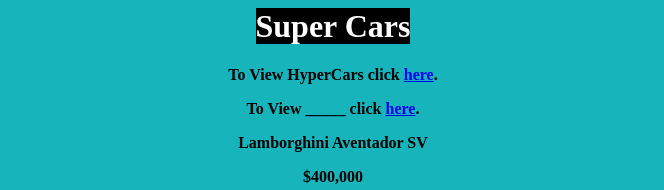
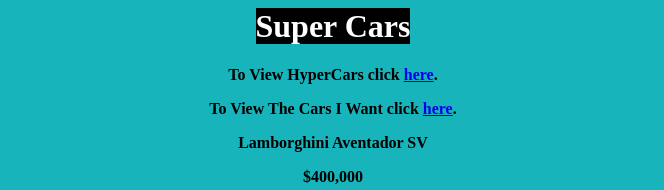
Before and after one commit to RealDealHolyfield/RealDealHolyfield.github.io, a plain HTML site: page index.html in a window 1280 px wide. Shown: the top 190 px of the page, without its empty margins (307-971 px from the left). Drawn offline with Linux system fonts and the light colour scheme.

Commit message:
Update index.html

```diff
--- a/index.html
+++ b/index.html
@@ -2,7 +2,7 @@
 <h1 style="text-align: center;"><span style="background-color: #000000; color: #ffffff;">Super Cars</span></h1>
 <body bgcolor="17B4BB">
 <p style="text-align: center;"><strong>To View HyperCars click <a href="anotherFile.html">here</a>.</strong></p>
-  <p style="text-align: center;"><strong>To View _____ click <a href="anotherFile2.html">here</a>.</strong></p>
+  <p style="text-align: center;"><strong>To View The Cars I Want click <a href="anotherFile2.html">here</a>.</strong></p>
 <p style="text-align: center;"><strong>Lamborghini Aventador SV</strong></p>
 <p style="text-align: center;"><strong>$400,000</strong></p>
 <p><img style="display: block; margin-left: auto; margin-right: auto;" src="https://photos7.motorcar.com/used-2017-lamborghini-aventador_sv--8431-18603473-1-1024.jpg" width="300" /></p>
```
